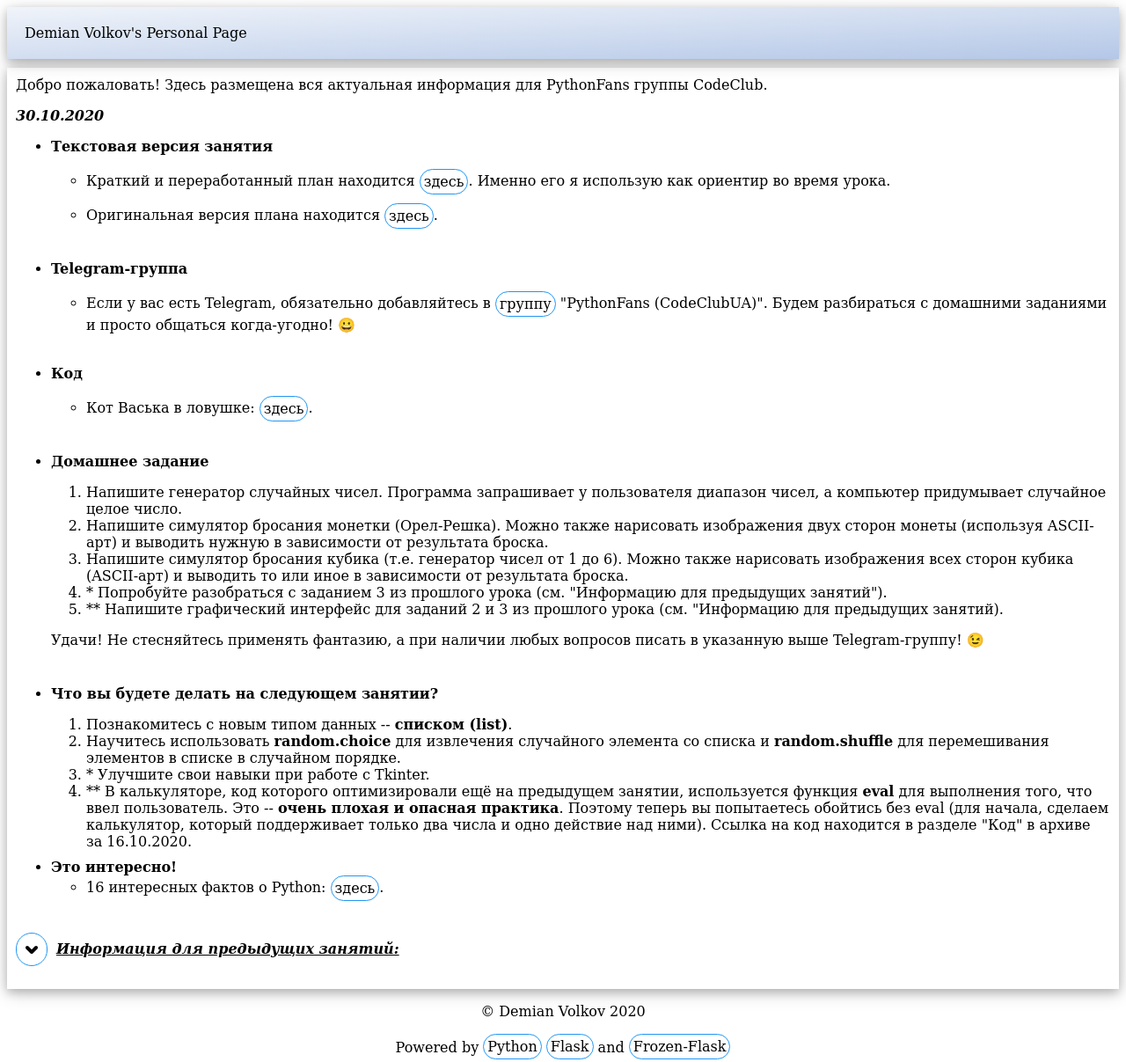
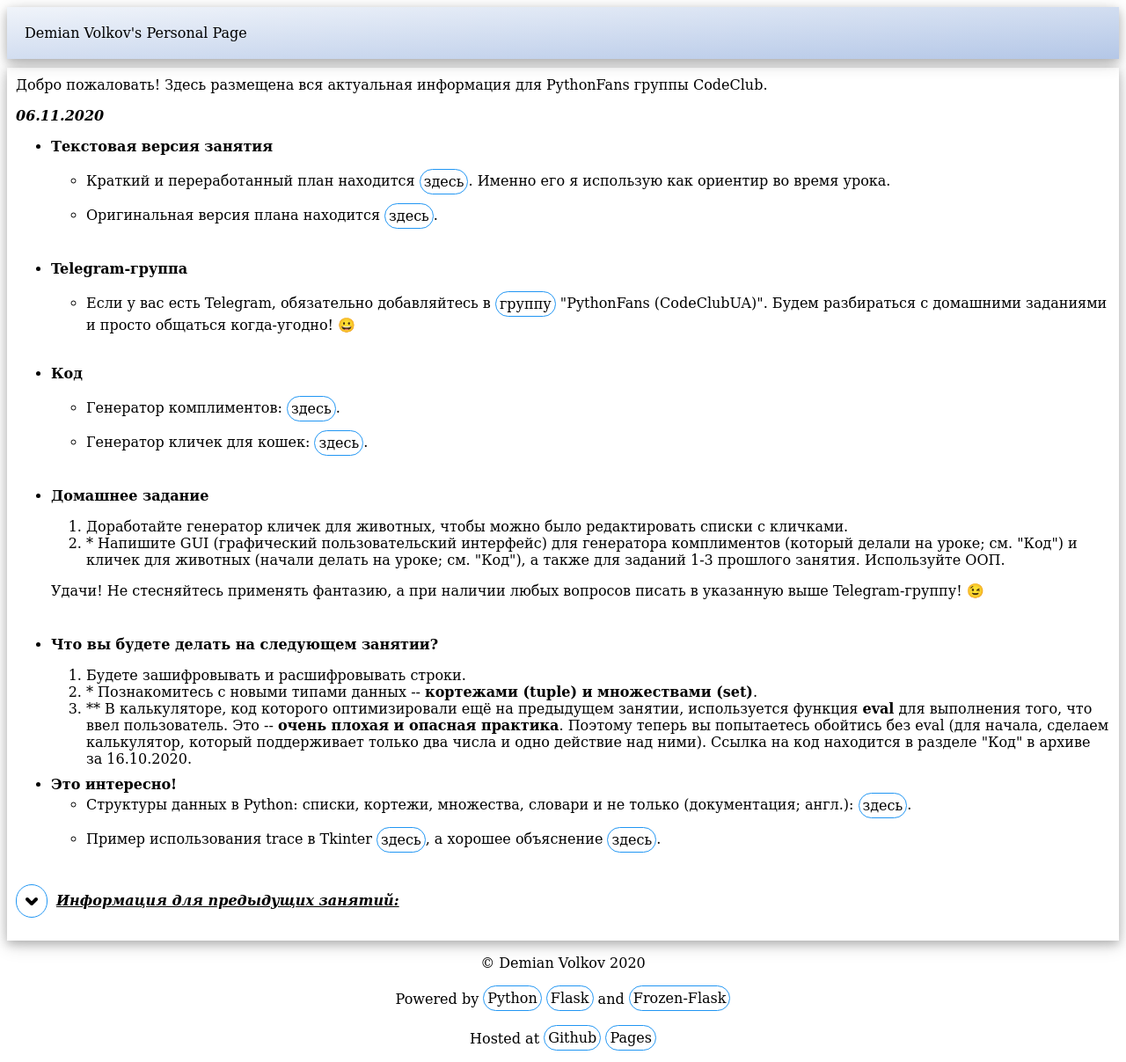
Before and after one commit to demian-wolf/demian-wolf.github.io, a Flask app: page /codeclub.html in a window 1280 px wide. Shown: the top 1207 px of the page at 88% size. Run offline with Flask 2, Linux system fonts and the light colour scheme; some libraries are stand-ins or nearby versions.

Commit message:
Updated CodeClub page with new information

```diff
--- a/flask_src/templates/codeclub.html
+++ b/flask_src/templates/codeclub.html
@@ -10,6 +10,69 @@
 {% block content %}
 Добро пожаловать! Здесь размещена вся актуальная информация для PythonFans группы CodeClub.
 <div>
+
+    <p><strong><em>06.11.2020</em></strong></p>
+    <ul>
+        <li>
+            <div>
+                <p><strong>Текстовая версия занятия</strong></p>
+                <ul>
+                    <li>Краткий и переработанный план находится <a class="button" target="_blank" href="https://drive.google.com/file/d/1z2NGGvPZHhl4U6xvDt4SyXYfO5AB1jOw/view?usp=sharing">здесь</a>. Именно его я использую как ориентир во время урока.</li>
+                    <li>Оригинальная версия плана находится <a class="button" target="_blank" href="https://drive.google.com/file/d/17-CtrEAt_2Qp11JBShaXpIhctCF7CCB_/view?usp=sharing">здесь</a>.</li>
+                </ul>
+            </div>
+        </li>
+        <li>
+            <div>
+                <p><strong>Telegram-группа</strong></p>
+                <ul>
+                    <li>Если у вас есть Telegram, обязательно добавляйтесь в <a class="button" target="_blank" href="https://t.me/joinchat/Mejc2RrUVPjhu-dfmJnLXg">группу</a> "PythonFans (CodeClubUA)". Будем разбираться с домашними заданиями и просто общаться когда-угодно! 😀</li>
+                </ul>
+            </div>
+        </li>
+        <li>
+            <div>
+                <p><strong>Код</strong></p>
+                <ul>
+                    <li>Генератор комплиментов: <a class="button" target="_blank" href="https://repl.it/@Demian_Wolf/ComplimentGenerator">здесь</a>.</li>
+                    <li>Генератор кличек для кошек: <a class="button" target="_blank" href="https://repl.it/@Demian_Wolf/CatsNamesGenerator">здесь</a>.</li>
+                </ul>
+            </div>
+        </li>
+        <li>
+            <div>
+                <p><strong>Домашнее задание</strong></p>
+                <ol>
+                    <li>Доработайте генератор кличек для животных, чтобы можно было редактировать списки с кличками.</li>
+                    <li>* Напишите GUI (графический пользовательский интерфейс) для генератора комплиментов (который делали на уроке; см. "Код") и кличек для животных (начали делать на уроке; см. "Код"), а также для заданий 1-3 прошлого занятия. Используйте ООП.</li>
+                </ol>
+                <p>Удачи! Не стесняйтесь применять фантазию, а при наличии любых вопросов писать в указанную выше Telegram-группу! 😉</p>
+            </div>
+        </li>
+        <li>
+            <div>
+                <p><strong>Что вы будете делать на следующем занятии?</strong></p>
+                <ol>
+                    <li>Будете зашифровывать и расшифровывать строки.</li>
+                    <li>* Познакомитесь с новыми типами данных -- <strong>кортежами (tuple) и множествами (set)</strong>.</li>
+                    <li>** В калькуляторе, код которого оптимизировали ещё на предыдущем занятии, используется функция <strong>eval</strong> для выполнения того, что ввел пользователь. Это -- <strong>очень плохая и опасная практика</strong>. Поэтому теперь вы попытаетесь обойтись без eval (для начала, сделаем калькулятор, который поддерживает только два числа и одно действие над ними). Ссылка на код находится в разделе "Код" в архиве за 16.10.2020.</li>
+                </ol>
+            </div>
+        </li>
+        <li><strong>Это интересно!</strong>
+            <ul>
+                <li>Структуры данных в Python: списки, кортежи, множества, словари и не только (документация; англ.): <a class="button" target="_blank" href="https://docs.python.org/3/tutorial/datastructures.html">здесь</a>.</li>
+                <li>Пример использования trace в Tkinter <a class="button" target="_blank" href="https://gist.github.com/demian-wolf/05314db407caf9959bc688c61542a196#file-tkinter_tracing_example-pyw">здесь</a>, а хорошее объяснение <a class="button" target="_blank" href="https://stackoverflow.com/questions/29690463/what-are-the-arguments-to-tkinter-variable-trace-method-callbacks">здесь</a>.</li>
+            </ul>
+        </li>
+    </ul>
+
+    <p><strong><em><u>
+        <a class="button" style="padding:0;margin-right:10px;" href="javascript:void(0);" onclick="ce_pli();"><i id="pli-icon" class="fa fa-angle-down" style="padding: 10px;-webkit-text-stroke: 2px;"></i></a>Информация для предыдущих занятий:
+    </u></em></strong> </p>
+    <div id="previous-lessons-info" style="display: none;">
+        <ul>
+            <li>
                 <p><strong><em>30.10.2020</em></strong></p>
                 <ul>
                     <li>
@@ -67,13 +130,7 @@
                         </ul>
                     </li>
                 </ul>
-
-
-    <p><strong><em><u>
-        <a class="button" style="padding:0;margin-right:10px;" href="javascript:void(0);" onclick="ce_pli();"><i id="pli-icon" class="fa fa-angle-down" style="padding: 10px;-webkit-text-stroke: 2px;"></i></a>Информация для предыдущих занятий:
-    </u></em></strong> </p>
-    <div id="previous-lessons-info" style="display: none;">
-        <ul>
+            </li>
             <li>
                 <p><strong><em>23.10.2020</em></strong></p>
                 <ul>
```
Also changed, not shown: 1 other file. Lines whose indentation alone changed are shown as unchanged.
